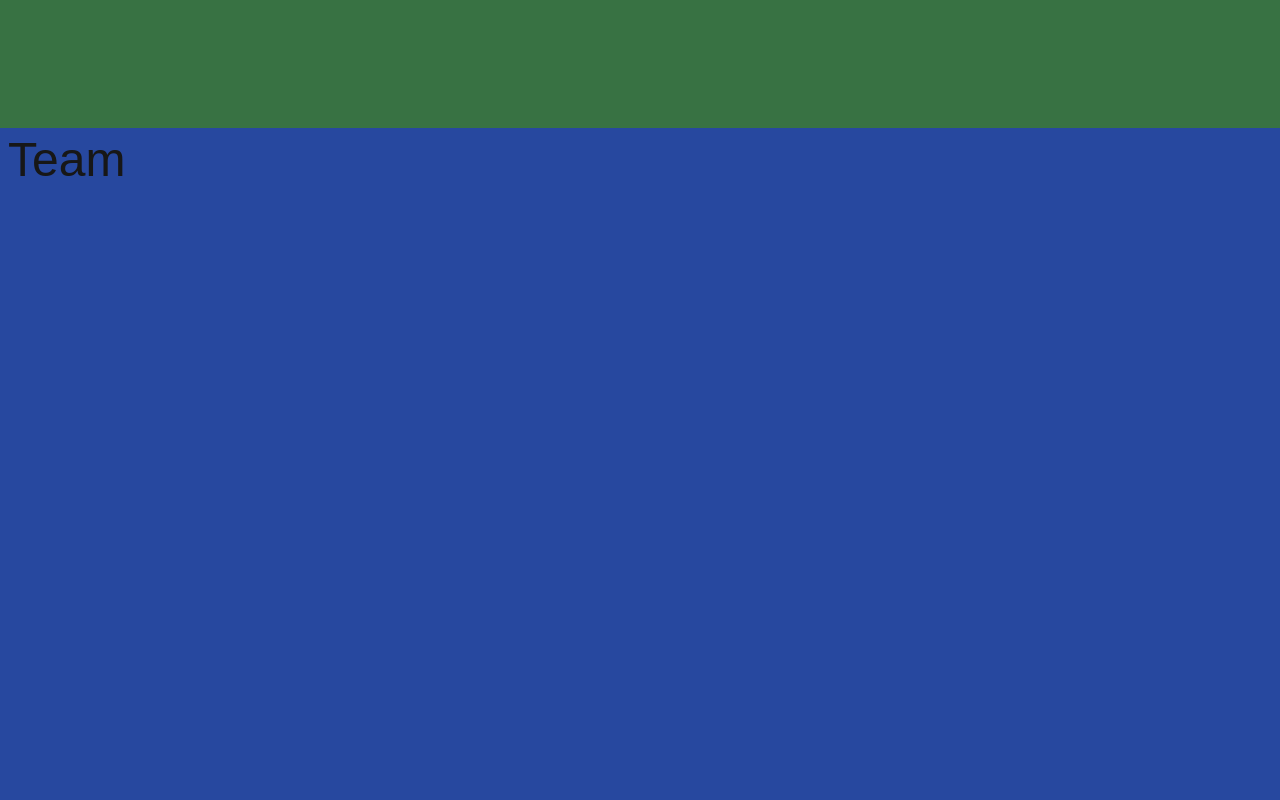
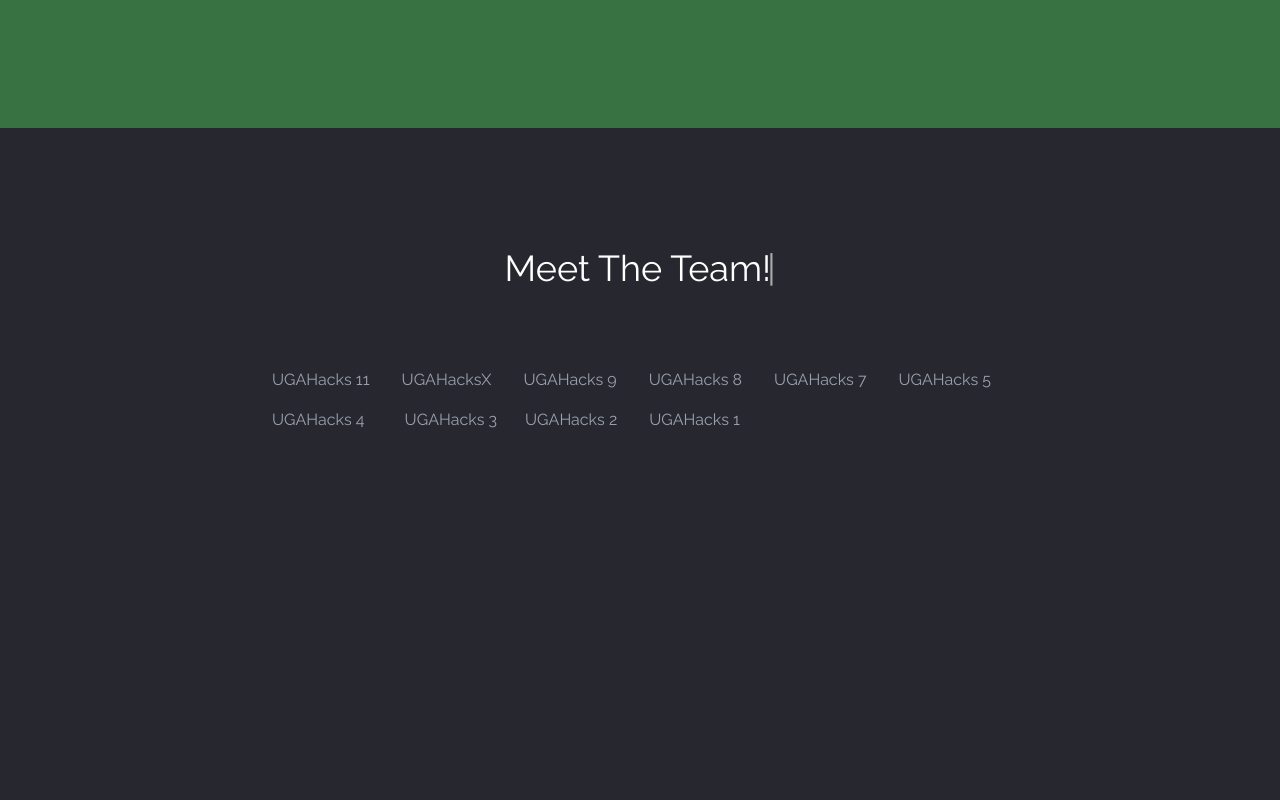
Before and after one commit to ugahacks/ugahacks-org, a Next.js app: page / in a window 1280 px wide. Shown: the part 2400-3200 px from the top of the page. Built offline with nearby package versions, Linux system fonts and the light colour scheme.

Commit message:
formatted the teams section, yet to implement json files

```diff
--- a/src/app/components/Team.tsx
+++ b/src/app/components/Team.tsx
@@ -2,8 +2,24 @@
 
 const Team = () => {
     return (
-        <div className="min-h-screen p-2 bg-[#27489f]">
-            <h1 className='text-5xl'>Team</h1>
+        <div className="min-h-screen p-2 bg-[#27282f] flex flex-col items-center pt-30">
+            <h1 className='text-4xl text-white font-raleway'>Meet The Team!<span className="cursor-blink text-[#aaa] -ml-1 -mt-2 inline-block">|</span></h1>
+            <div className="w-full max-w-7xl px-6">
+                <div className="flex gap-8 mt-20 ml-60">
+                    <h2 className='text-base text-gray-400 font-raleway'>UGAHacks 11</h2>
+                    <h2 className='text-base text-gray-400 font-raleway'>UGAHacksX</h2>
+                    <h2 className='text-base text-gray-400 font-raleway'>UGAHacks 9</h2>
+                    <h2 className='text-base text-gray-400 font-raleway'>UGAHacks 8</h2>
+                    <h2 className='text-base text-gray-400 font-raleway'>UGAHacks 7</h2>
+                    <h2 className='text-base text-gray-400 font-raleway'>UGAHacks 5</h2>
+                </div>
+                <div className="flex gap-8 ml-60 mt-4">
+                    <h2 className='text-base text-gray-400 font-raleway'>UGAHacks 4</h2>
+                    <h2 className='text-base text-gray-400 ml-2 font-raleway'>UGAHacks 3</h2>
+                    <h2 className='text-base text-gray-400 -ml-1 font-raleway'>UGAHacks 2</h2>
+                    <h2 className='text-base text-gray-400 font-raleway'>UGAHacks 1</h2>
+                </div>
+            </div>
         </div>
     )
 }
```
